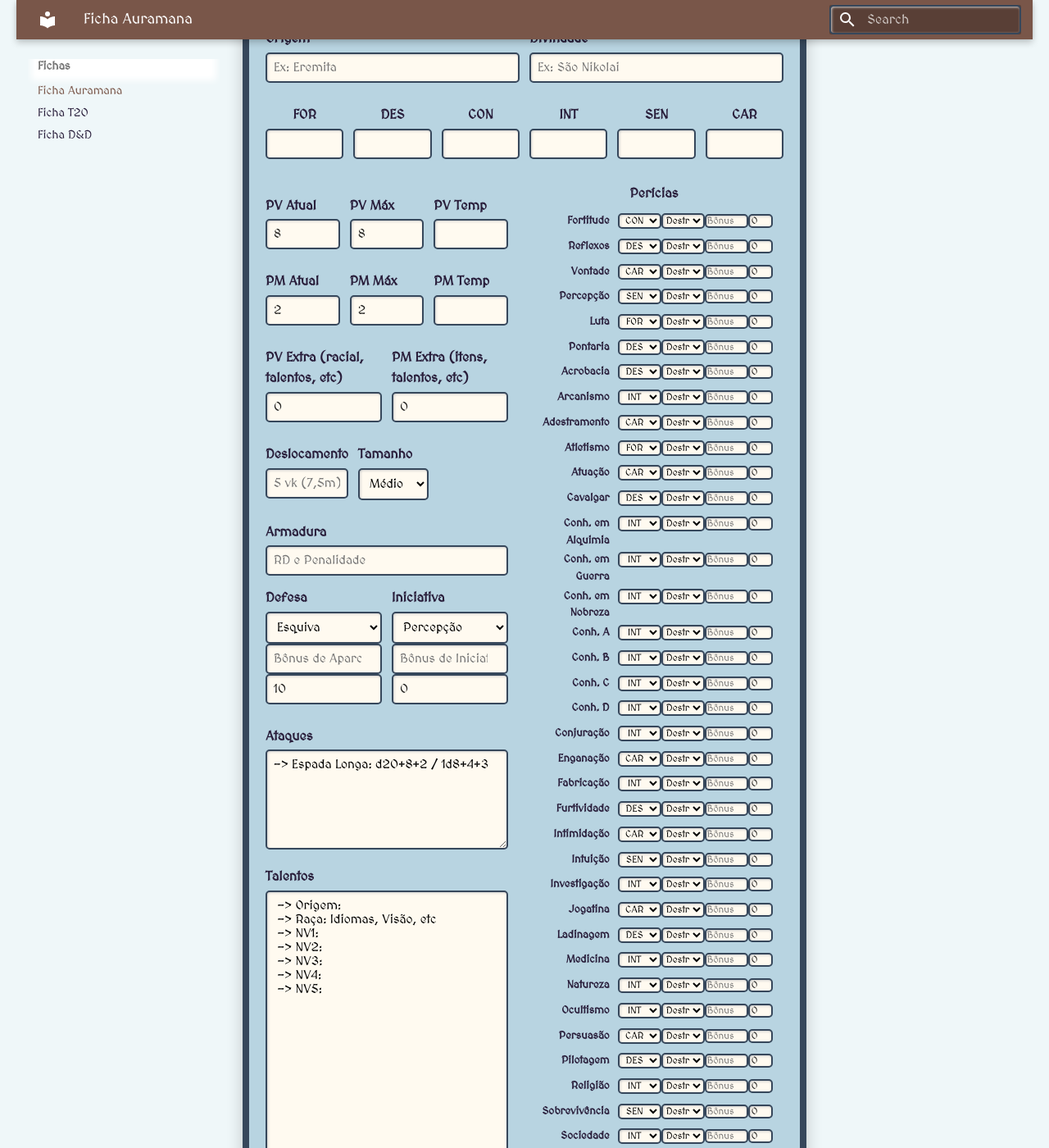
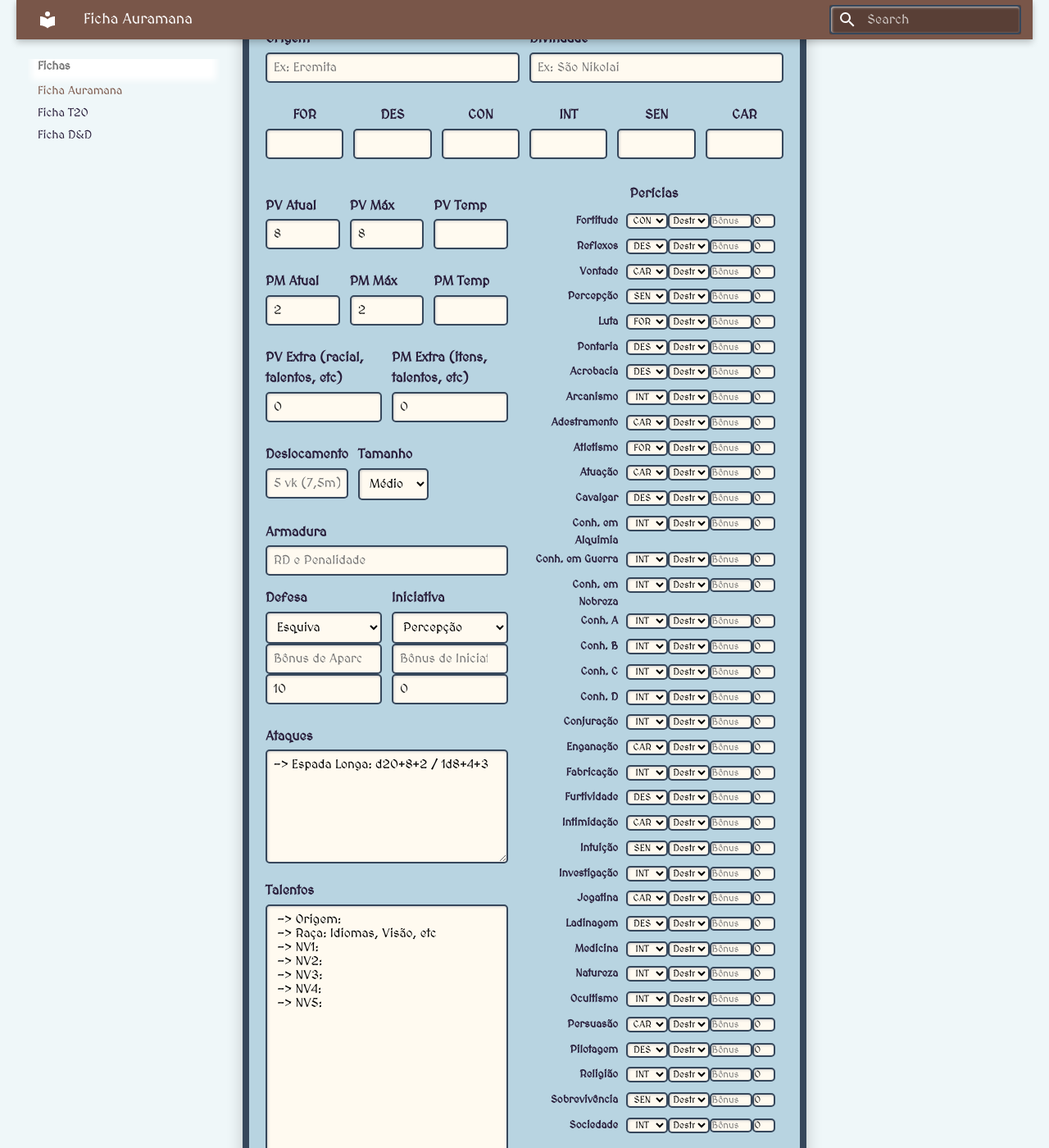
Before and after one commit to ozyssj/auramana-rpg, an MkDocs documentation site: the page built from docs/fichas/ficha.md, in a window 1280 px wide and 1400 px high, scrolled down 511 px. Shown: the whole window at 82% size. Built offline with MkDocs 1.6.1 and Material for MkDocs 9.7.7, drawn with Linux system fonts in a browser that asks for light colours.

Commit message:
teste margens

```diff
--- a/docs/fichas/ficha.md
+++ b/docs/fichas/ficha.md
@@ -146,7 +146,7 @@
 
 
         .campo-pericia {
-            width: 35%;
+            width: 40%;
             margin-top: 0px;
             text-align: right;
             padding-right: 10px;
@@ -447,7 +447,7 @@
 
                 <div class="campo">
                     <label for="ataques">Ataques</label>
-                    <textarea id="ataques" rows="6">
+                    <textarea id="ataques" rows="7">
 -> Espada Longa: d20+8+2 / 1d8+4+3
                   </textarea>
                 </div>
@@ -455,7 +455,7 @@
 
                 <div class="campo">
                     <label for="talentos">Talentos</label>
-                    <textarea id="talentos" rows="25">
+                    <textarea id="talentos" rows="22">
  -> Origem:
  -> Raça: Idiomas, Visão, etc
  -> NV1:
```
